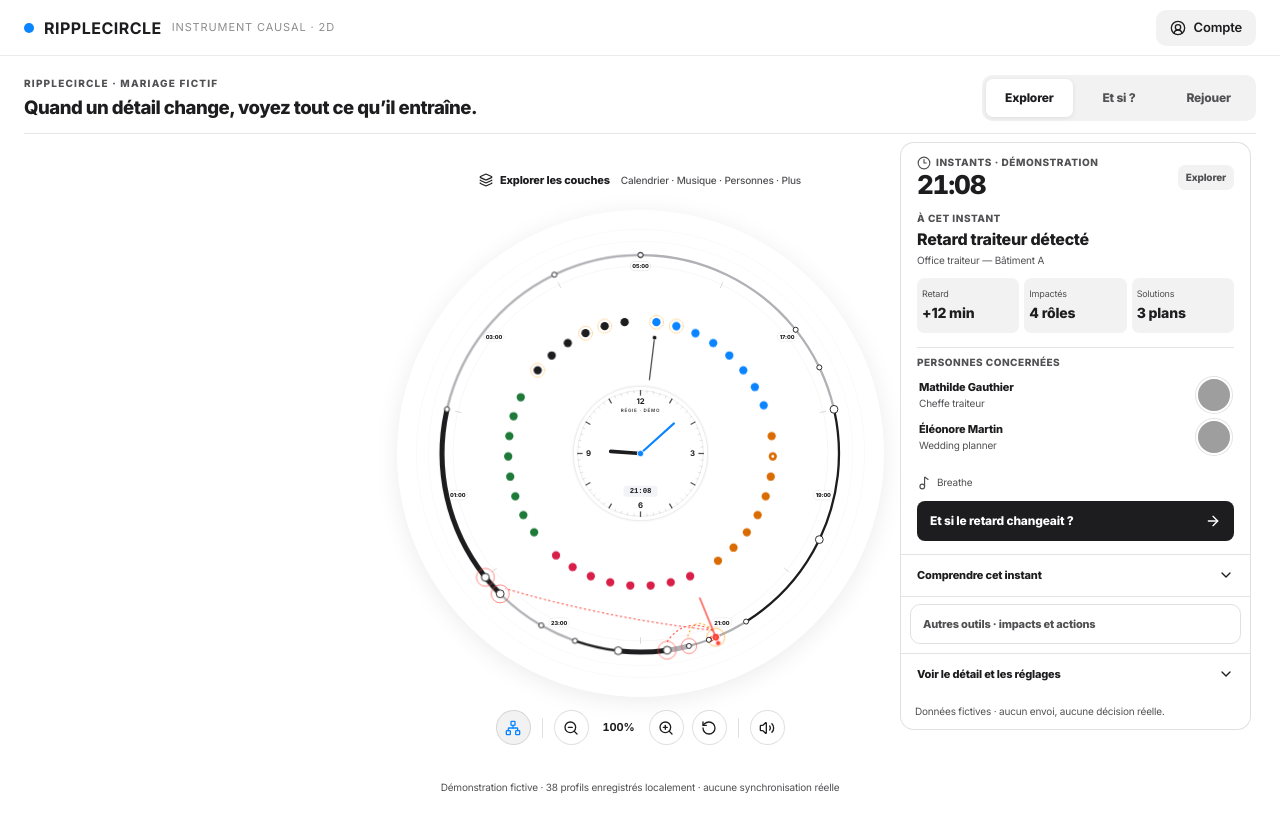
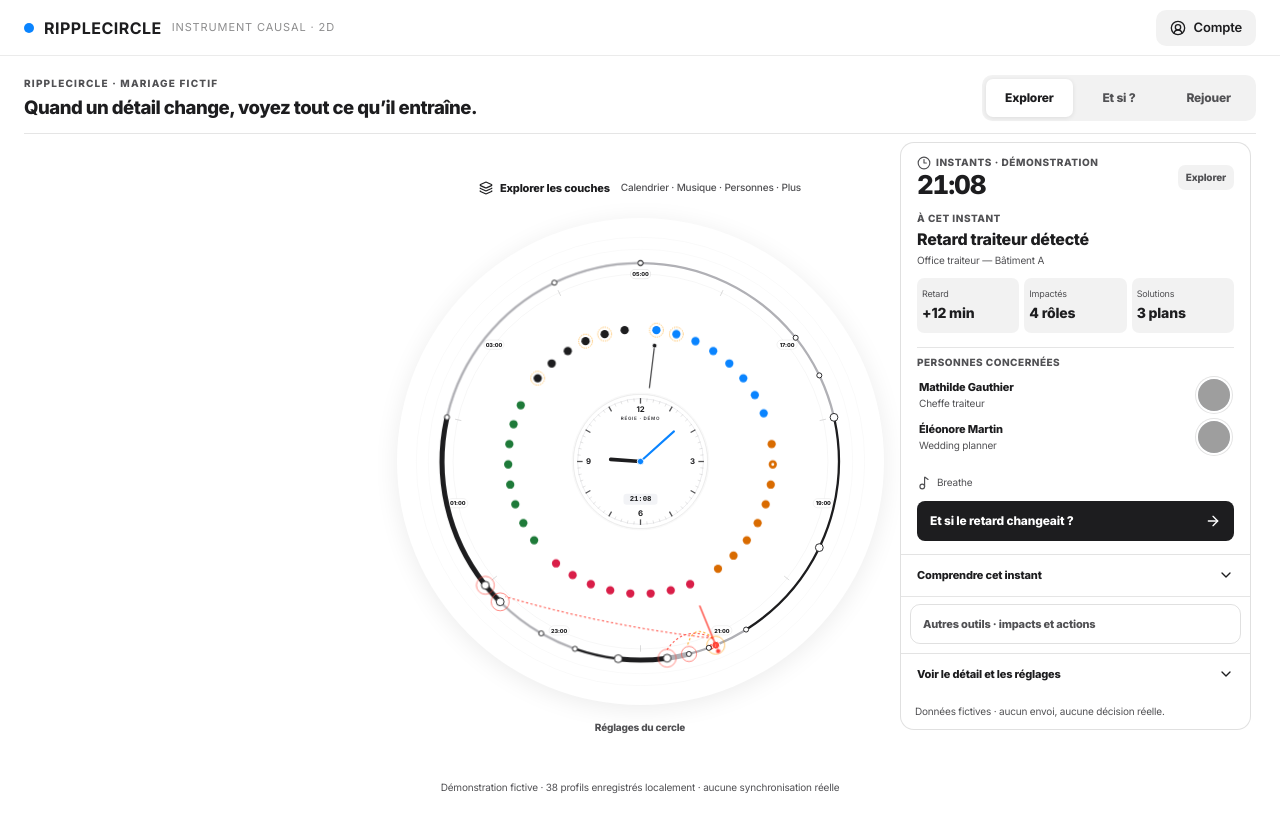
Before and after one commit to mattmezstitchlab/RIPPLECIRCLE, a React (Vite) app: page / in a window 1280 px wide. Built offline with nearby package versions, Linux system fonts and the light colour scheme; grey boxes are pictures that could not be loaded.

Commit message:
polish(v6): hide zoom/audio/relation controls behind explicit settings disclosure

```diff
--- a/scripts/visual-review.mjs
+++ b/scripts/visual-review.mjs
@@ -99,6 +99,12 @@ try {
       findings.push({size:size.id,kind:'v6-verbose-inspector-still-shown'});
     if (await page.locator('.ripple-v6-context-details[open]').count())
       findings.push({size:size.id,kind:'v6-details-open-at-rest'});
+    if (await page.locator('.ripple-v6-watch-settings[open]').count())
+      findings.push({size:size.id,kind:'v6-settings-open-at-rest'});
+    await page.locator('.ripple-v6-watch-settings > summary').click();
+    await page.getByRole('button',{name:'Zoomer'}).click();
+    await page.getByRole('button',{name:'Recentrer le cadran'}).click();
+    await page.locator('.ripple-v6-watch-settings > summary').click();
     await topbar.getByRole('button',{name:'Et si ?'}).click();
     await page.locator('.ripple-demo-explorer').waitFor();
     if (!await page.getByText('00:10',{exact:true}).count())
@@ -258,7 +264,7 @@ try {
   }
   await writeFile(OUTPUT + '/findings.json', JSON.stringify({ findings }, null, 2));
   console.log('VISUAL_FINDINGS ' + JSON.stringify(findings));
-  if (findings.some(x => ['v6-modebar-missing','v6-not-three-modes','v6-layers-open-at-rest','v6-verbose-inspector-still-shown','v6-details-open-at-rest', 'console-errors', 'horizontal-overflow', 'orbit-control-clipped', 'dial-inspector-overlap', 'header-controls', 'navigation-failed', 'account-failed', 'hero-missing', 'scenario-10-failed', 'scenario-18-failed', 'repair-options-missing', 'repair-selection-failed', 'root-chain-missing', 'close-simulation-failed', 'v4-toolbar-missing', 'v4-indirect-graph-failed', 'v4-evidence-missing', 'v4-action-drafts-failed', 'v4-local-action-confirmation-failed', 'v4-replay-frames-failed', 'v4-replay-dial-unsynced', 'v4-replay-autoplay-failed', 'v4-close-replay-failed', 'night-option-still-visible', 'account-tabs-invalid', 'account-tabs-clipped', 'rsvp-selection-failed', 'journey-tab-missing', 'account-export-invalid', 'account-export-unreadable', 'account-reset-cancel-failed', 'account-reset-failed', 'legacy-night-migration-failed', 'not-light-after-migration', 'v5-back-face-still-present', 'v5-impact-portraits-missing', 'v5-context-portraits-missing', 'v5-person-focus-missing', 'v5-people-layer-portrait-missing', 'v5-directory-portraits-missing'].includes(x.kind))) {
+  if (findings.some(x => ['v6-modebar-missing','v6-not-three-modes','v6-layers-open-at-rest','v6-verbose-inspector-still-shown','v6-details-open-at-rest', 'v6-settings-open-at-rest', 'console-errors', 'horizontal-overflow', 'orbit-control-clipped', 'dial-inspector-overlap', 'header-controls', 'navigation-failed', 'account-failed', 'hero-missing', 'scenario-10-failed', 'scenario-18-failed', 'repair-options-missing', 'repair-selection-failed', 'root-chain-missing', 'close-simulation-failed', 'v4-toolbar-missing', 'v4-indirect-graph-failed', 'v4-evidence-missing', 'v4-action-drafts-failed', 'v4-local-action-confirmation-failed', 'v4-replay-frames-failed', 'v4-replay-dial-unsynced', 'v4-replay-autoplay-failed', 'v4-close-replay-failed', 'night-option-still-visible', 'account-tabs-invalid', 'account-tabs-clipped', 'rsvp-selection-failed', 'journey-tab-missing', 'account-export-invalid', 'account-export-unreadable', 'account-reset-cancel-failed', 'account-reset-failed', 'legacy-night-migration-failed', 'not-light-after-migration', 'v5-back-face-still-present', 'v5-impact-portraits-missing', 'v5-context-portraits-missing', 'v5-person-focus-missing', 'v5-people-layer-portrait-missing', 'v5-directory-portraits-missing'].includes(x.kind))) {
     process.exitCode = 1;
   }
 } finally {
--- a/src/components/landing/Ripple.tsx
+++ b/src/components/landing/Ripple.tsx
@@ -1313,7 +1313,9 @@ export const Ripple: React.FC<RippleProps> = ({
 
         </div>
           </div>
-        <div className="ripple-watch-controls" role="toolbar" aria-label="Commandes du cadran">
+        <details className="ripple-v6-watch-settings">
+          <summary>Réglages du cercle</summary>
+          <div className="ripple-watch-controls" role="toolbar" aria-label="Commandes du cadran">
           <button type="button" className="ripple-circle-control" aria-pressed={relationsVisible} aria-label={relationsVisible ? 'Masquer les relations' : 'Afficher les relations'} title="Connexions" onClick={() => setRelationsVisible(v => !v)}>
             <Network className="w-4 h-4" />
           </button>
@@ -1326,7 +1328,8 @@ export const Ripple: React.FC<RippleProps> = ({
           <button type="button" className="ripple-circle-control" onClick={() => setAudioMuted(m => !m)} aria-label={audioMuted ? 'Activer les effets sonores' : 'Couper les effets sonores'} title="Effets sonores">
             {audioMuted ? <VolumeX className="w-4 h-4" /> : <Volume2 className="w-4 h-4" />}
           </button>
-        </div>
+          </div>
+        </details>
         </div>
 
         {/* Une seule colonne : le contexte visible et les outils avancés repliés. */}
--- a/src/index.css
+++ b/src/index.css
@@ -1479,3 +1479,21 @@ input[type="range"].ios-slider {
   .ripple-v6-summary {padding:1px 12px 11px;gap:8px;}
   .ripple-v6-kpis strong {font-size:12px;}
 }
+
+
+/* V6 final : masquer les réglages secondaires tant qu'ils ne sont pas demandés. */
+.ripple-v6-watch-settings {
+  position:relative;z-index:3;display:block;text-align:center;
+  min-height:30px;width:100%;margin-top:0;
+}
+.ripple-v6-watch-settings > summary {
+  list-style:none;display:inline-flex;gap:7px;justify-content:center;align-items:center;
+  padding:7px 12px;min-height:29px;border-radius:7px;cursor:pointer;
+  font-size:10px;font-weight:750;color:var(--ripple-muted,#515154);
+}
+.ripple-v6-watch-settings > summary::-webkit-details-marker {display:none;}
+.ripple-v6-watch-settings > summary:focus-visible {
+  outline:2px solid #0A84FF;outline-offset:2px;
+}
+.ripple-v6-watch-settings[open] > summary {background:var(--ripple-soft,rgba(0,0,0,.04));}
+.ripple-v6-watch-settings .ripple-watch-controls {padding:5px 0 4px;margin:0;}
```
